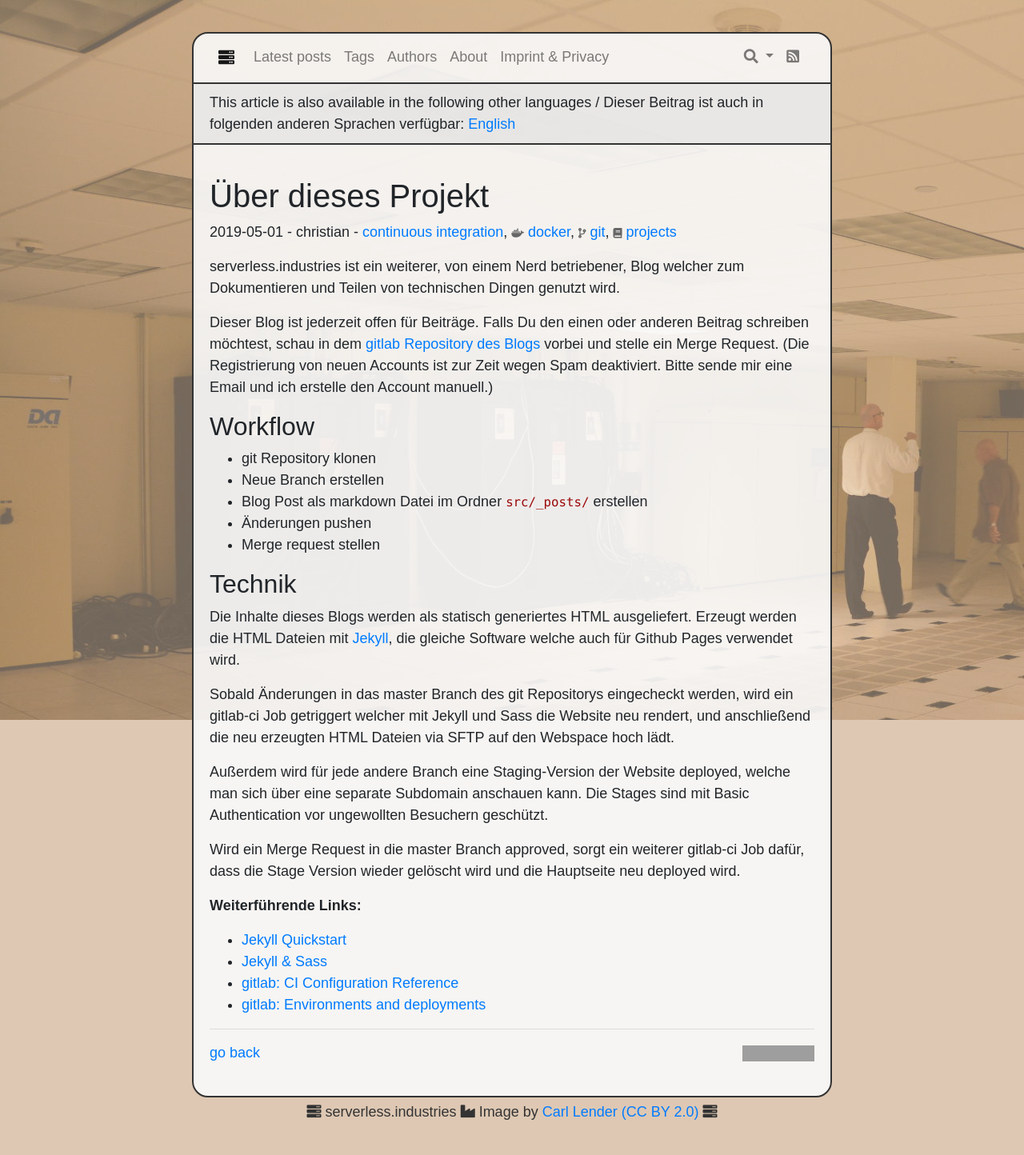
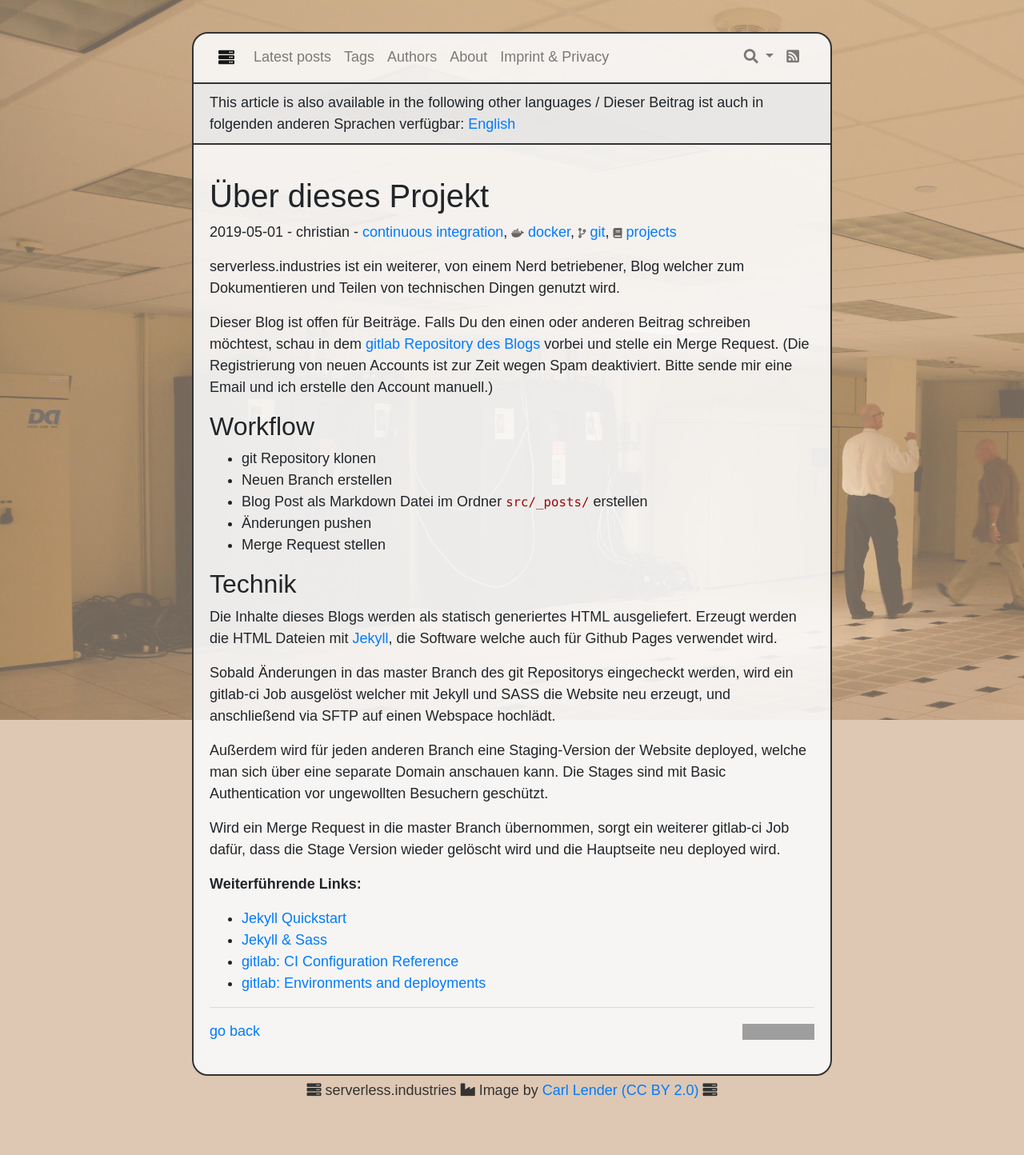
Before and after one commit to perryflynn/serverless.industries, a Jekyll site: the page built from src/_posts/2019/2019-05-01-about-this-project.md, in a window 1280 px wide. Shown: the whole page at 80% size. Built offline with Jekyll 4.4.1, drawn with Linux system fonts in a browser that asks for light colours; after the commit the page ends 1417 px from its top, so only the background shows below that; grey boxes are pictures that could not be loaded.

Commit message:
fix typos on about page

```diff
--- a/src/_posts/2019/2019-05-01-about-this-project.md
+++ b/src/_posts/2019/2019-05-01-about-this-project.md
@@ -9,7 +9,7 @@ tags: [ docker, git, continuous integration, projects ]
 serverless.industries ist ein weiterer, von einem Nerd betriebener, Blog
 welcher zum Dokumentieren und Teilen von technischen Dingen genutzt wird.
 
-Dieser Blog ist jederzeit offen für Beiträge. Falls Du den einen oder
+Dieser Blog ist offen für Beiträge. Falls Du den einen oder
 anderen Beitrag schreiben möchtest, schau in dem
 [gitlab Repository des Blogs](https://git.brickburg.de/serverless.industries/blog)
 vorbei und stelle ein Merge Request. (Die Registrierung von neuen Accounts
@@ -19,26 +19,26 @@ erstelle den Account manuell.)
 ## Workflow
 
 - git Repository klonen
-- Neue Branch erstellen
-- Blog Post als markdown Datei im Ordner `src/_posts/` erstellen
+- Neuen Branch erstellen
+- Blog Post als Markdown Datei im Ordner `src/_posts/` erstellen
 - Änderungen pushen
-- Merge request stellen
+- Merge Request stellen
 
 ## Technik
 
 Die Inhalte dieses Blogs werden als statisch generiertes HTML ausgeliefert.
 Erzeugt werden die HTML Dateien mit [Jekyll](https://jekyllrb.com/),
-die gleiche Software welche auch für Github Pages verwendet wird.
+die Software welche auch für Github Pages verwendet wird.
 
 Sobald Änderungen in das master Branch des git Repositorys eingecheckt werden,
-wird ein gitlab-ci Job getriggert welcher mit Jekyll und Sass die Website neu rendert,
-und anschließend die neu erzeugten HTML Dateien via SFTP auf den Webspace hoch lädt.
+wird ein gitlab-ci Job ausgelöst welcher mit Jekyll und SASS die Website neu erzeugt,
+und anschließend via SFTP auf einen Webspace hochlädt.
 
-Außerdem wird für jede andere Branch eine Staging-Version der Website deployed,
-welche man sich über eine separate Subdomain anschauen kann. Die Stages sind
+Außerdem wird für jeden anderen Branch eine Staging-Version der Website deployed,
+welche man sich über eine separate Domain anschauen kann. Die Stages sind
 mit Basic Authentication vor ungewollten Besuchern geschützt.
 
-Wird ein Merge Request in die master Branch approved, sorgt ein weiterer gitlab-ci
+Wird ein Merge Request in die master Branch übernommen, sorgt ein weiterer gitlab-ci
 Job dafür, dass die Stage Version wieder gelöscht wird und die Hauptseite
 neu deployed wird.
 
```
Also changed, not shown: src/_posts/2019/2019-05-01-about-this-project.en.md (+1 -1 lines).
